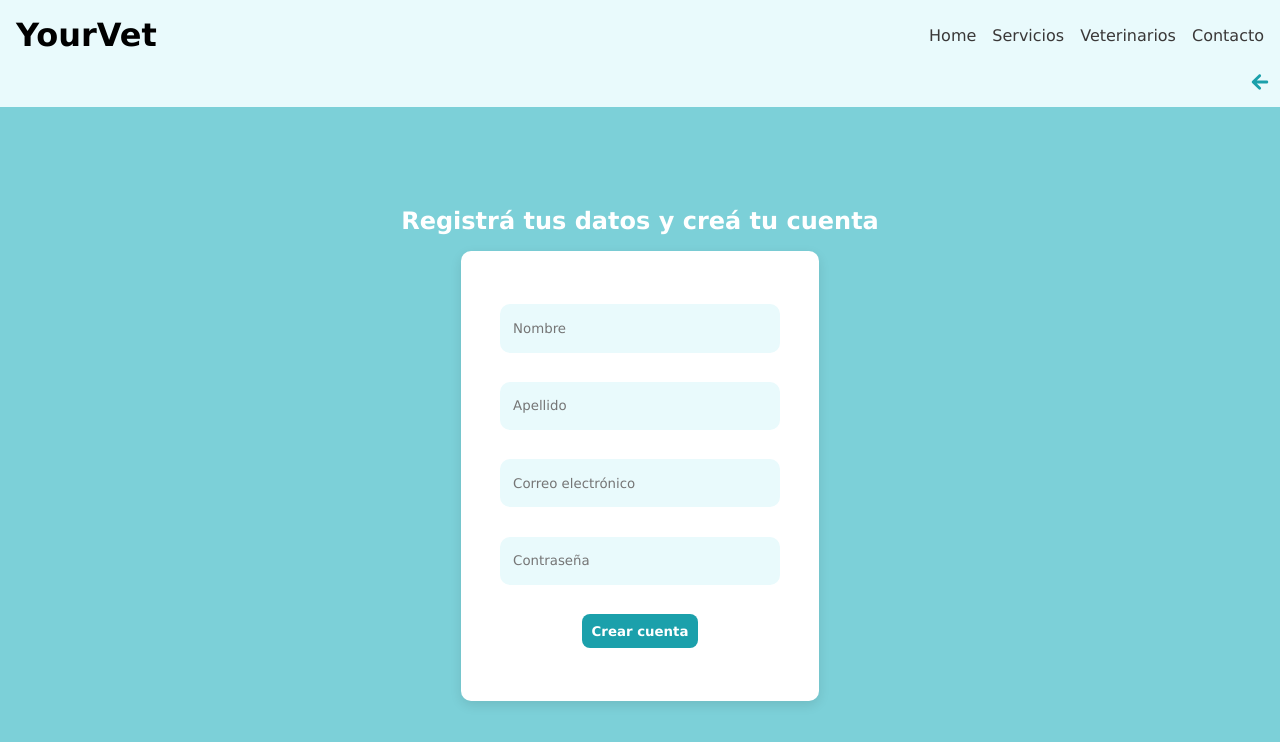
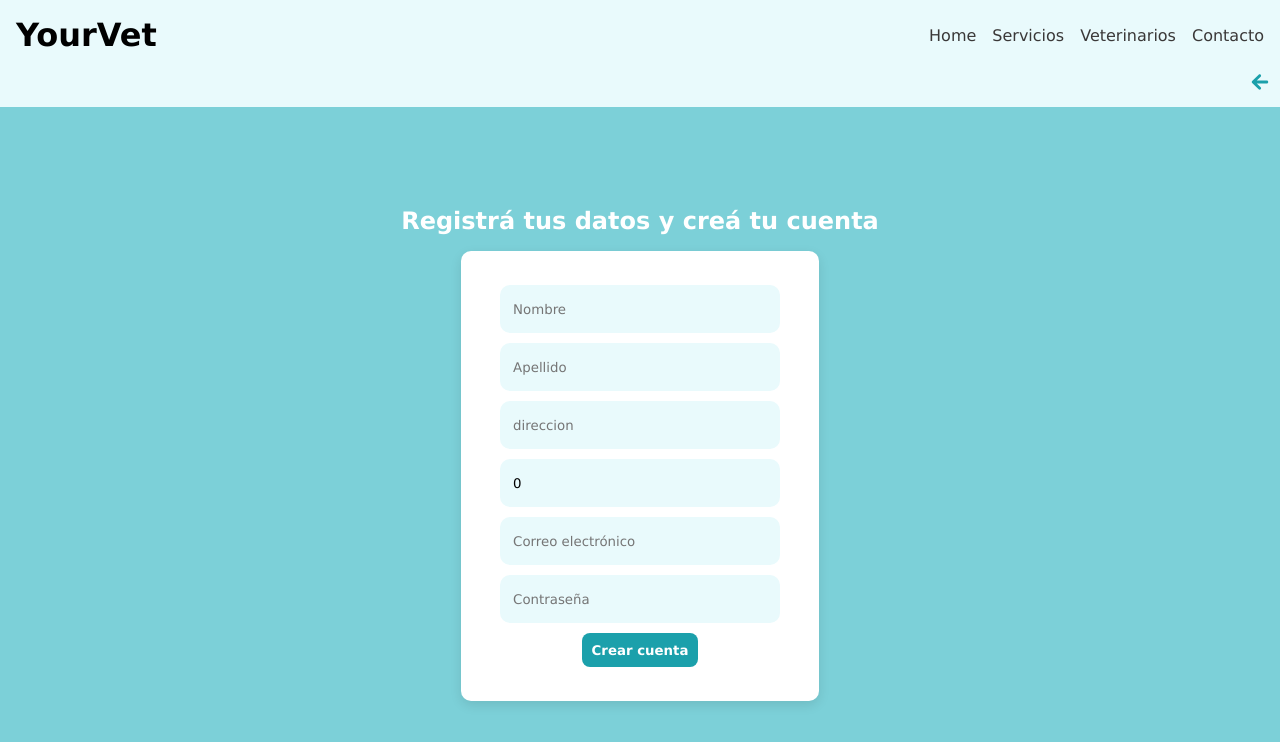
Before and after one commit to vevisvs/veterinary-clinic-react, a React (Vite) app in the folder veterinary-clinic/: page /register in a window 1280 px wide. Shown: the top 742 px of the page. Built offline with nearby package versions, Linux system fonts and the light colour scheme.

Commit message:
vinculacion a api del formulario de registro de usuario

```diff
--- a/veterinary-clinic/package.json
+++ b/veterinary-clinic/package.json
@@ -9,6 +9,7 @@
     "preview": "vite preview"
   },
   "dependencies": {
+    "axios": "^1.4.0",
     "react": "^18.2.0",
     "react-dom": "^18.2.0",
     "react-icons": "^4.8.0",
--- a/veterinary-clinic/src/pages/Login/Login.jsx
+++ b/veterinary-clinic/src/pages/Login/Login.jsx
@@ -16,6 +16,11 @@ const Login = () => {
 
   const handleIcon = () => {
     setShowPassword(!showPassword);
+  }
+
+  const handleLoginUser = () => {
+    /* validar que el usuario haya ingresado la info en los inputs de email y username.
+    Si el email existe en la base de datos, se da acceso. Sino, muestra un msj de error y le indica que debe registrarse para iniciar sesion */
   }
 
   return (
@@ -40,7 +45,7 @@ const Login = () => {
                 <button className='login-button'>Iniciar sesión</button>
                 <div className='reset-sign'>
                   <p className='reset'>¡Olvidé mi contraseña!</p>
-                  <p className='sign-in'><Link to="/register">Registrarme</Link></p>
+                  <p className='sign-in' onClick={handleLoginUser}><Link to="/register">Registrarme</Link></p>
                 </div>
               </form>
             </div>
--- a/veterinary-clinic/src/pages/Register/Register.css
+++ b/veterinary-clinic/src/pages/Register/Register.css
@@ -31,13 +31,13 @@
     flex-direction: column;
 }
 
-.register-name, .register-lastname, .register-email, .register-passcode{
+.register-name, .register-lastname, .register-email, .register-passcode, .register-address, .register-phone{
     width: 90%;
     height: 12%;
 
 }
 
-.input-register-name, .input-register-lastname, .input-register-email, .input-register-passcode{
+.input-register-name, .input-register-lastname, .input-register-email, .input-register-passcode, .input-register-phone, .input-register-address{
     width: 100%;
     height: 100%;
     border-radius: 10px;
--- a/veterinary-clinic/src/pages/Register/Register.jsx
+++ b/veterinary-clinic/src/pages/Register/Register.jsx
@@ -3,12 +3,58 @@ import Navbar from '../../components/Navbar/Navbar'
 import {IoMdArrowRoundBack} from "react-icons/io"
 import { useNavigate } from 'react-router-dom'
 import '../Register/Register.css'
+import { useState } from 'react'
+import axios from 'axios'
 
 const Register = () => {
     const navigate = useNavigate();
+
+    const [name, setName] = useState("");
+    const [lastname, setLastname] = useState("");
+    const [address, setAddress] = useState("");
+    const [phone, setPhone] = useState(0);
+    const [email, setEmail] = useState("");
+    const [password, setPassword] = useState();
+
+    const [error, setError] = useState(false);
+    const [errorRegisterMsj, setErrorRegisterMsj] = useState("");
+
     const goBack = () => {
         navigate(-1);
     }
+    const handleRegisterUser = (e) => {
+        e.preventDefault();
+        if (name && lastname && address && phone && email && password) {
+          setError(false);
+          axios
+            .post(
+              "http://localhost:8080/customer/add",
+              {
+                name: name,
+                lastName: lastname,
+                address: address,
+                contactNumber: Number(phone),
+                email: email,
+                password: password
+              },
+            )
+            .then(response => {
+              console.log(response.data);
+              if (response.status === 200 || response.status === 201) {
+                setName("");
+                setLastname("");
+                setAddress("");
+                setPhone("");
+                setEmail("");
+                setPassword("");
+              }
+            })
+            .catch(error => console.log(error));
+        } else {
+          setError(true);
+          setErrorRegisterMsj("Hubo un error. Inténtalo de nuevo.");
+        }
+      }
   return (
     <>
         <Navbar />
@@ -16,21 +62,30 @@ const Register = () => {
             <IoMdArrowRoundBack className='arrow' onClick={goBack} />
         </div>
         <div className='ctn-register'>
+            {
+                error ? errorRegisterMsj : ""
+            }
             <h1 className='register-title'>Registrá tus datos y creá tu cuenta</h1>
-            <form className='form-register'>
+            <form className='form-register' >
                 <div className='register-name'>
-                    <input className='input-register-name' type='text' placeholder='Nombre' required></input>
+                    <input className='input-register-name' type='text' name='name' value={name} placeholder='Nombre' onChange={(e) => setName(e.target.value)} required></input>
                 </div>
                 <div className='register-lastname'>
-                    <input className='input-register-lastname' type='text' placeholder='Apellido' required></input>
+                    <input className='input-register-lastname' type='text' name='lastname' value={lastname} placeholder='Apellido' onChange={(e) => setLastname(e.target.value)} required></input>
+                </div>
+                <div className='register-address'>
+                    <input className='input-register-address' type='text' name='address' value={address} placeholder='direccion' onChange={(e) => setAddress(e.target.value)} required></input>
+                </div>
+                <div className='register-phone'>
+                    <input className='input-register-phone' type='text' name='phone' value={phone} placeholder='telefono' onChange={(e) => setPhone(e.target.value)} required></input>
                 </div>
                 <div className='register-email'>
-                    <input type='email' className='input-register-email' placeholder='Correo electrónico' required></input>
+                    <input type='email' className='input-register-email' name='email' value={email} placeholder='Correo electrónico' onChange={(e) => setEmail(e.target.value)} required></input>
                 </div>
                 <div className='register-passcode'>
-                    <input type='password' className='input-register-passcode' placeholder='Contraseña' required></input>
+                    <input type='password' className='input-register-passcode' name='password' value={password} placeholder='Contraseña' onChange={(e) => setPassword(e.target.value)} required></input>
                 </div>
-                <button className='register-button'>Crear cuenta</button>
+                <button className='register-button' onClick={handleRegisterUser}>Crear cuenta</button>
             </form>
         </div>
 
```
Also changed, not shown: veterinary-clinic/src/context/UserContext.jsx (added), 1 other file (tests, documents, lock files or other folders).
